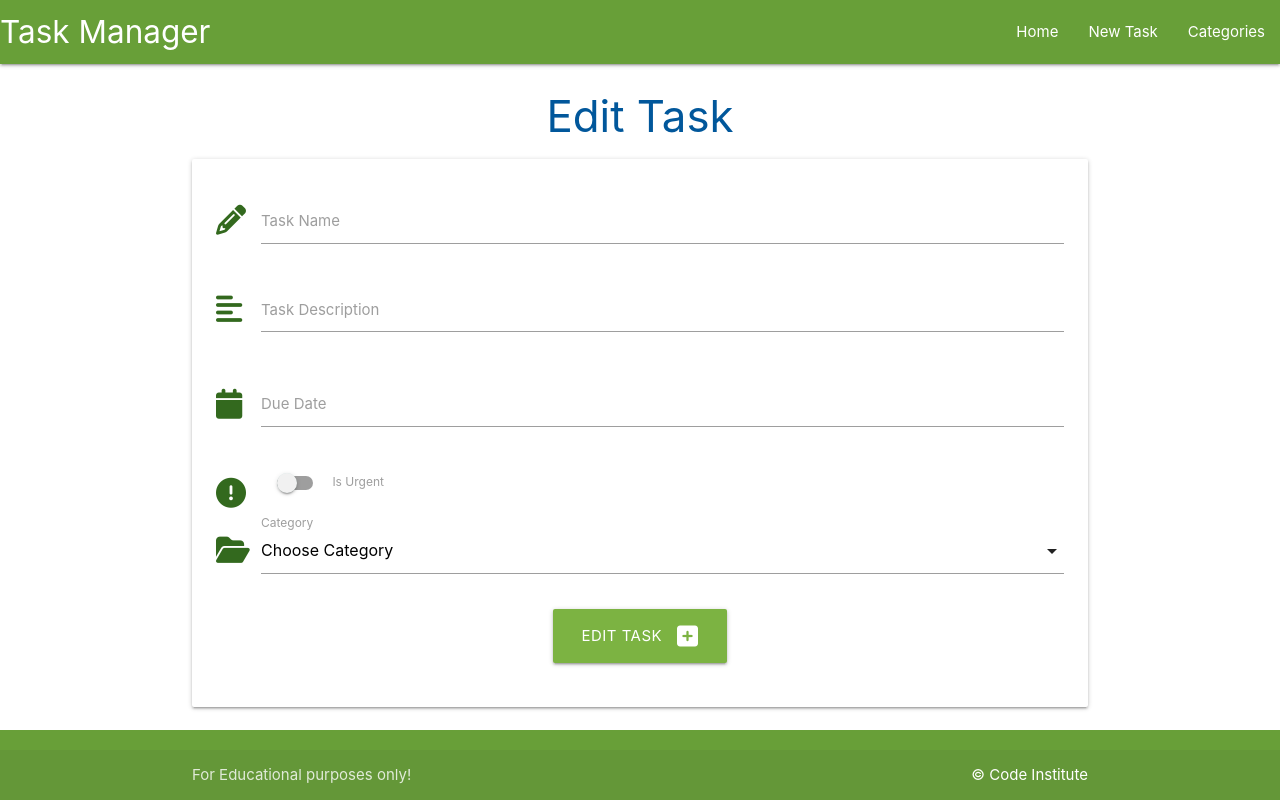
After one commit to EndaMagennis/task-manager, a Python web app: template taskmanager/templates/edit_task.html in a window 1280 px wide. The commit adds this page. Run offline with Jinja, Linux system fonts and the light colour scheme; the template is opened without the code that fills it, so the values that code supplies are empty.

Commit message:
Add update functionality to tasks

```diff
--- a/taskmanager/__init__.py
+++ b/taskmanager/__init__.py
@@ -1,11 +1,12 @@
 # Import the os module to interact with the operating system
+from taskmanager import routes
 import os
 
 # Import Flask to create an instance of the Flask web application
 from flask import Flask
 
 # Import SQLAlchemy to interact with the database
-from flask_sqlalchemy import SQLAlchemy
+from flask_sqlalchemy import SQLAlchemy, Boolean
 
 # Check if the env.py file exists and import it if it does
 if os.path.exists("env.py"):
@@ -20,6 +21,3 @@ app.config["SQLALCHEMY_DATABASE_URI"] = os.environ.get("DB_URL")
 
 # Create an instance of SQLAlchemy and store it in a variable called db
 db = SQLAlchemy(app)
-
-# Import the routes module from the taskmanager package
-from taskmanager import routes
--- /dev/null
+++ b/taskmanager/templates/edit_task.html
@@ -0,0 +1,128 @@
+<!-- Extend the base layout -->
+{% extends "base.html" %}
+
+<!-- Define the content block -->
+{% block content %}
+
+<!-- Heading -->
+<h3 class="light-blue-text text-darken-4 center-align">Edit Task</h3>
+
+<!-- Form container -->
+<div class="row card-panel">
+  <!-- Start of form -->
+  <form
+    class="col s12"
+    method="POST"
+    action="{{ url_for('edit_task', task_id=task.id) }}"
+  >
+    <!-- Task name input field -->
+    <div class="row">
+      <div class="input-field col-12">
+        <i class="fas fa-pencil-alt prefix light-green-text text-darken-4"></i>
+        <input
+          id="task_name"
+          name="task_name"
+          value="{{ task.task_name }}"
+          minlength="5"
+          maxlength="50"
+          type="text"
+          class="validate"
+          required
+        />
+        <label for="task_name">Task Name</label>
+      </div>
+    </div>
+
+    <!--Task Description-->
+    <div class="row">
+      <div class="input-field col-12">
+        <i class="fas fa-align-left prefix light-green-text text-darken-4"></i>
+        <textarea
+          id="task_description"
+          name="task_description"
+          minlength="5"
+          maxlength="200"
+          type="text"
+          class="materialize-textarea validate"
+          required
+        >
+{{- task.task_description -}}</textarea
+        >
+        <label for="task_description">Task Description</label>
+      </div>
+    </div>
+
+    <!-- Due Date -->
+    <div class="row">
+      <div class="input-field col-12">
+        <i class="fas fa-calendar prefix light-green-text text-darken-4"></i>
+        <input
+          id="due_date"
+          name="due_date"
+          value="{{ task.due_date.strftime('%d %B, %Y') }}"
+          type="text"
+          class="datepicker validate"
+          required
+        />
+        <label for="due_date">Due Date</label>
+      </div>
+    </div>
+
+    <!-- is_urgent -->
+    <div class="row">
+      <div class="input-field col-12">
+        <div class="switch">
+          <i
+            class="fas fa-exclamation-circle prefix light-green-text text-darken-4"
+          ></i>
+          <label for="is_urgent">
+            {% if task.is_urgent == True %}
+            <input id="is_urgent" name="is_urgent" type="checkbox" checked />
+            {% else %}
+            <input id="is_urgent" name="is_urgent" type="checkbox" />
+            {% endif %}
+            <span class="lever"></span>
+            Is Urgent
+          </label>
+        </div>
+      </div>
+    </div>
+
+    <!-- category_id -->
+    <div class="row">
+      <div class="input-field col-12">
+        <i class="fas fa-folder-open prefix light-green-text text-darken-4"></i>
+
+        <select name="category_id" id="category_id" class="validate">
+          <option value="" disabled>Choose Category</option>
+          {% for category in categories %} {% if category == task.category %}
+          <option value="{{ category.id }}" selected>
+            {{- category.category_name -}}
+          </option>
+          {% else %}
+          <option value="{{ category.id }}">
+            {{- category.category_name -}}
+          </option>
+          {% endif %} {% endfor %}
+        </select>
+        <label for="task_name">Category</label>
+      </div>
+    </div>
+
+    <!-- Submit button -->
+    <div class="row">
+      <div class="col-12 center-align">
+        <button type="submit" class="btn-large light-green darken-1">
+          Edit Task <i class="fas fa-plus-square right"></i>
+        </button>
+      </div>
+    </div>
+
+    <!-- End of form -->
+  </form>
+
+  <!-- End of form container -->
+</div>
+
+<!-- End of content block -->
+{% endblock%}
--- a/taskmanager/templates/tasks.html
+++ b/taskmanager/templates/tasks.html
@@ -21,6 +21,9 @@
     <div class="collapsible-body">
       <strong>{{ task.category }}</strong>
       <p>{{ task.task_description }}</p>
+      <p>
+        <a href="{{ url_for('edit_task', task_id=task.id) }}" class="btn green accent-4">Edit</a>
+      </p>
     </div>
   </li>
   {% endfor %}
```
Also changed, not shown: taskmanager/models.py (+4 -6 lines), taskmanager/routes.py (+23 -2 lines).
